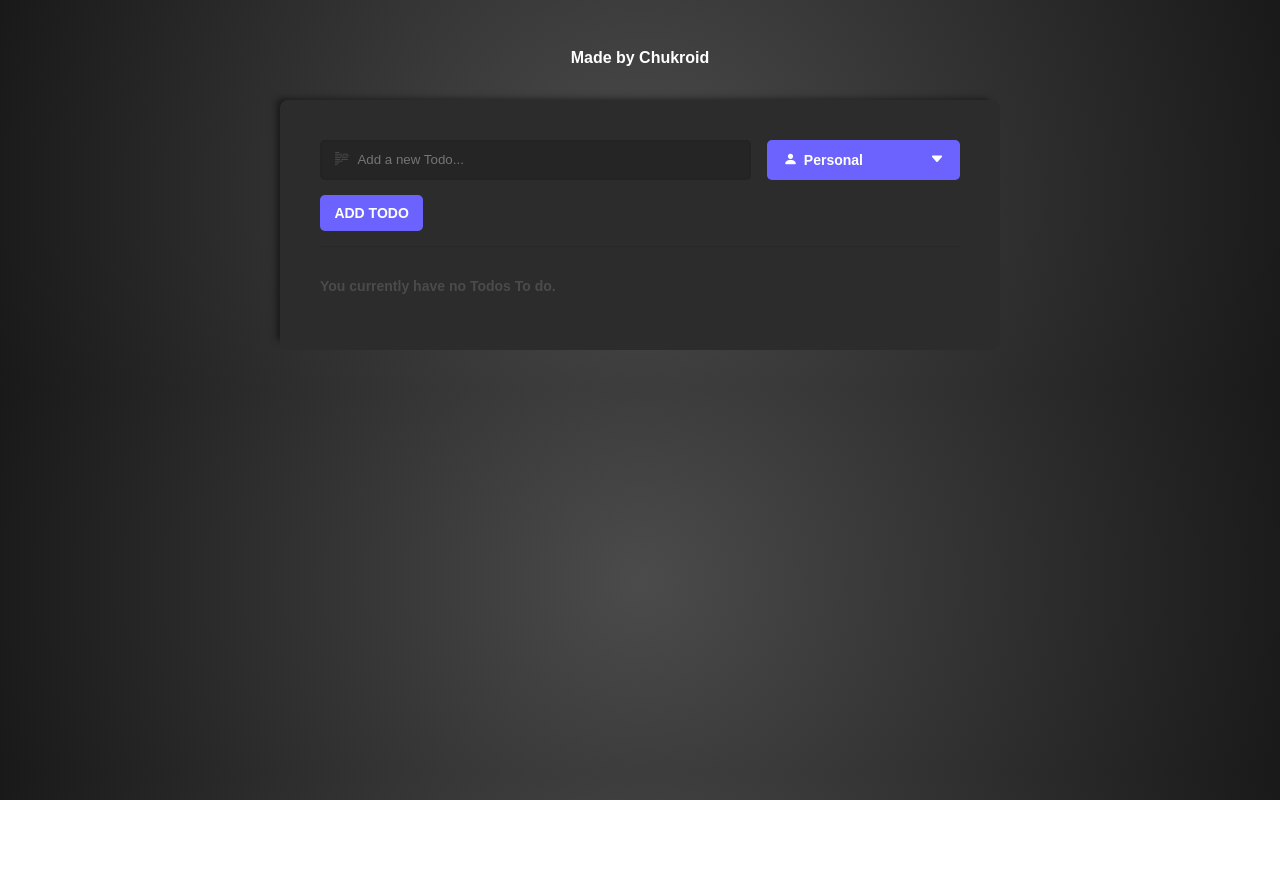
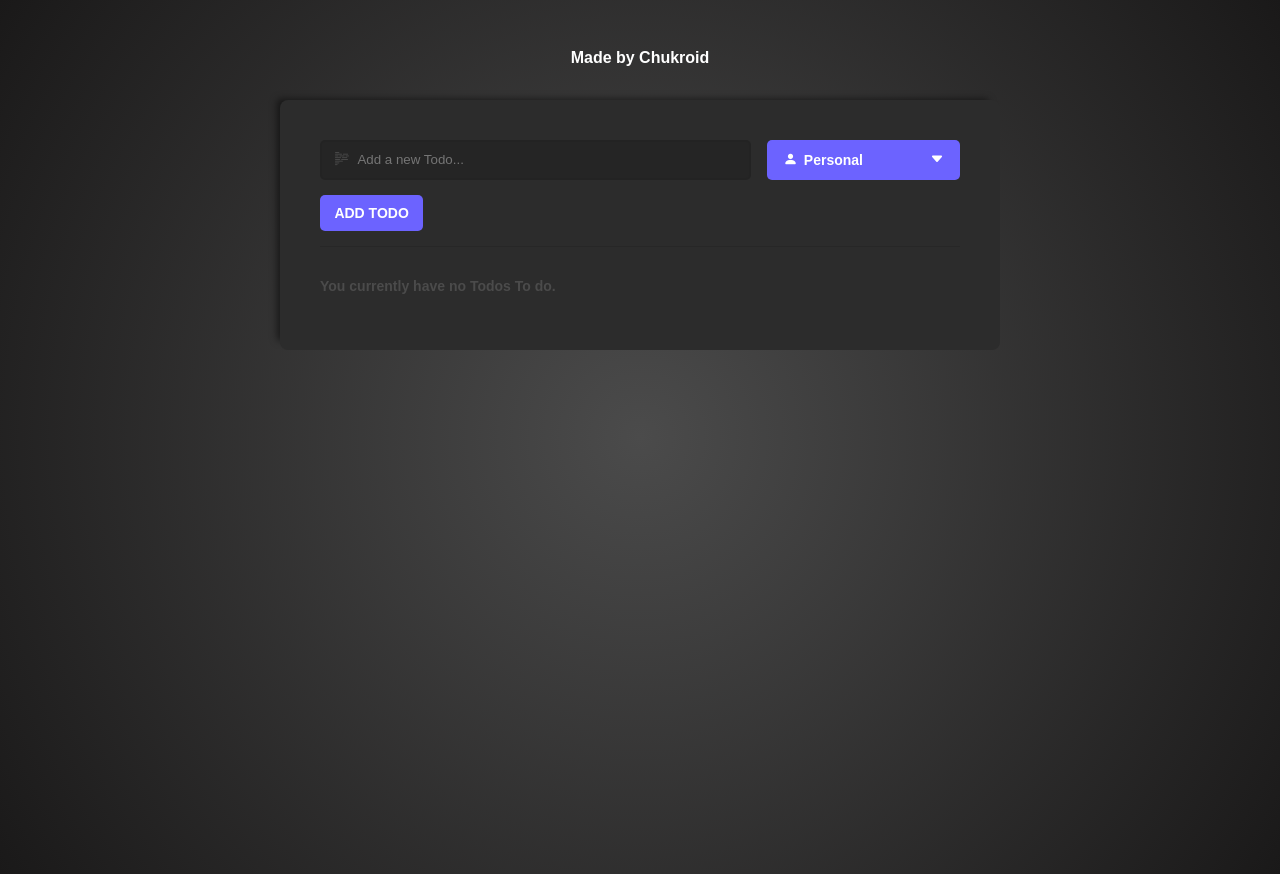
Before and after one commit to Chukroid/react-js-todo-list, a React (Vite) app: page / in a window 1280 px wide. Before the commit the page ends 800 px from the top, so only its background shows below. Built offline with nearby package versions, Linux system fonts and the light colour scheme.

Commit message:
fixed the issue fo the background color repeating

```diff
--- a/index.css
+++ b/index.css
@@ -16,6 +16,8 @@ body {
     color: var(--textcolor);
     -webkit-text-fill-color: inherit;
     background-image: radial-gradient(circle,var(--lightgray), var(--darkerGray));
+    background-repeat: no-repeat;
+    background-size: cover;
     padding: 29px;
     font-family: Montserrat, sans-serif;
     font-size: 14px;
@@ -23,6 +25,7 @@ body {
     line-height: 20px;
     display: flex;
     background-size: cover;
+    height: 100vh;
 }
 #root {
     max-width: 640px;
```
